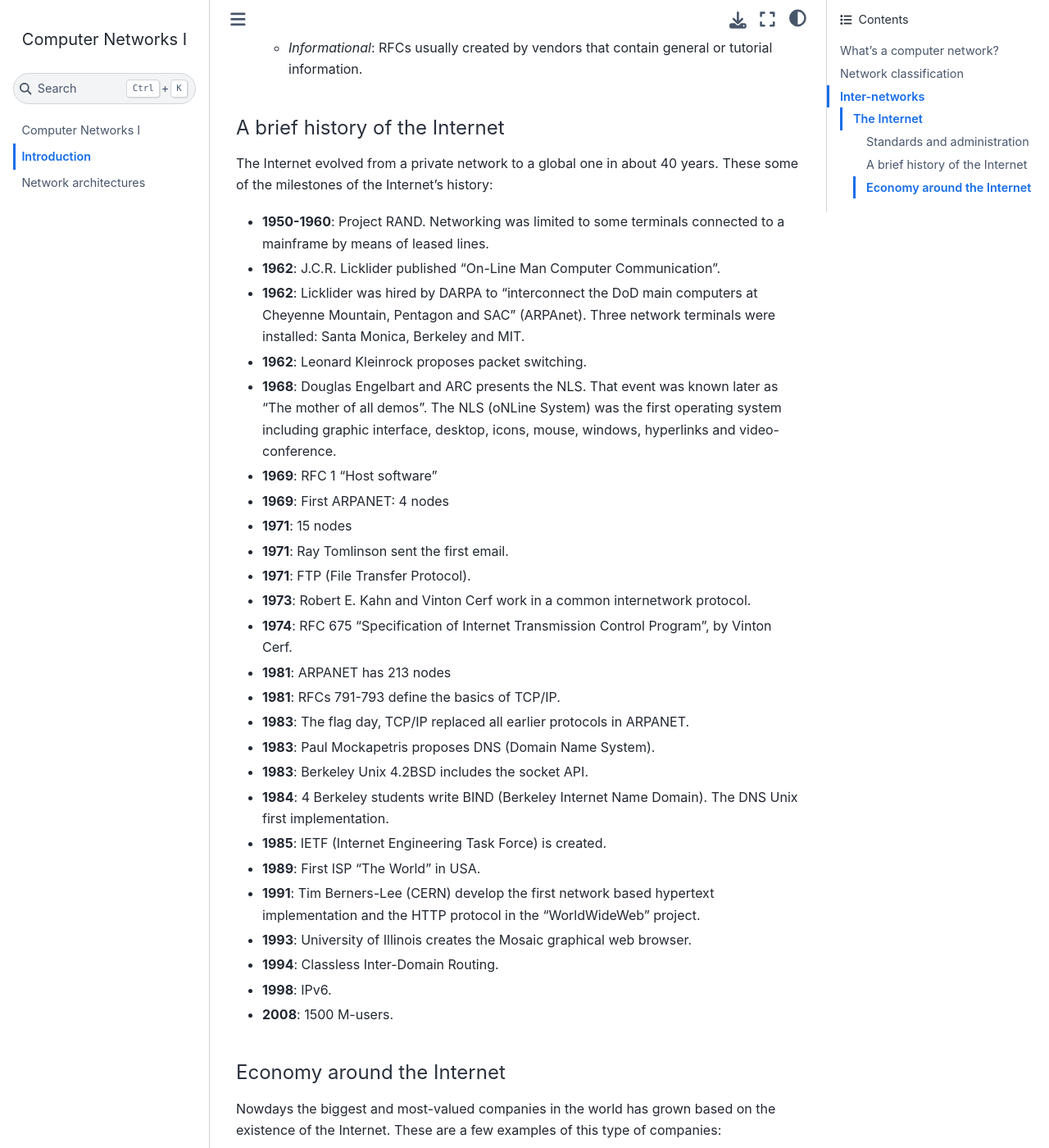
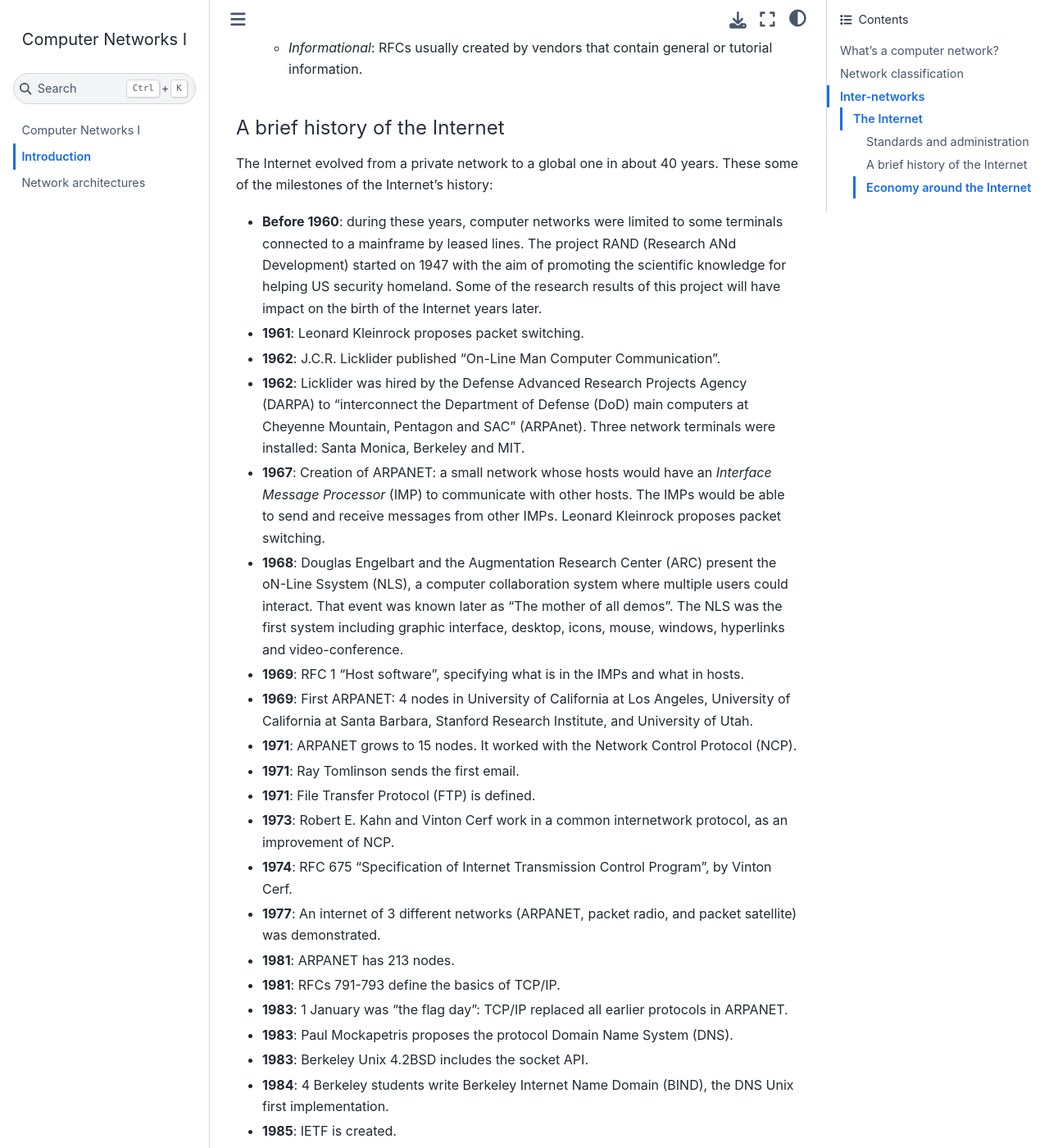
Before and after one commit to cletomartin/redes1, a Jupyter Book: the page built from introduction.md, in a window 1280 px wide and 1400 px high, scrolled down 6911 px. Shown: the whole window at 82% size. Built offline with Jupyter Book 1.0.4 settings and Sphinx 7.4.7 and the Sphinx Book theme 1.1.4, drawn with Linux system fonts in a browser that asks for light colours; some of the changed text lies outside the part shown.

Commit message:
more stuff

````diff
--- a/introduction.md
+++ b/introduction.md
@@ -12,7 +12,6 @@
 - The _nodes_ may represent a _host_ (like a PC or smartphone) or a _connecting device_ (like a router or a switch).
   Nodes are considered _terminal_ devices while the connecting devices are typically used to interconnect other nodes or other networks.
 - The _links_ represent a connection between the nodes. These links may be wired or through wireless signals. We will see different types of connections during this course.
-
 
 ```{note}
 A network can be as small as 2 computers connected through a wired connection and it can be as large as millions of nodes.
@@ -226,46 +225,62 @@
 The Internet evolved from a private network to a global one in about 40 years.
 These some of the milestones of the Internet's history:
 
-- **1950-1960**: Project RAND. Networking was limited to some terminals connected to a mainframe by means of leased lines.
+- **Before 1960**: during these years, computer networks were limited to some terminals connected to a mainframe by leased lines.
+  The project RAND (Research ANd Development) started on 1947 with the aim of promoting the scientific knowledge for helping US security homeland.
+  Some of the research results of this project will have impact on the birth of the Internet years later.
+- **1961**: Leonard Kleinrock proposes packet switching.
 - **1962**: J.C.R. Licklider published "On-Line Man Computer Communication".
-- **1962**: Licklider was hired by DARPA to "interconnect the DoD main computers at Cheyenne Mountain, Pentagon and SAC" (ARPAnet).
+- **1962**: Licklider was hired by the Defense Advanced Research Projects Agency (DARPA) to "interconnect the Department of Defense (DoD) main computers at Cheyenne Mountain, Pentagon and SAC" (ARPAnet).
   Three network terminals were installed: Santa Monica, Berkeley and MIT.
-- **1962**: Leonard Kleinrock proposes packet switching.
-- **1968**: Douglas Engelbart and ARC presents the NLS. That event was known later as "The mother of all demos".
-  The NLS (oNLine System) was the first operating system including graphic interface, desktop, icons, mouse, windows, hyperlinks and video-conference.
-- **1969**: RFC 1 "Host software"
-- **1969**: First ARPANET: 4 nodes
-- **1971**: 15 nodes
-- **1971**: Ray Tomlinson sent the first email.
-- **1971**: FTP (File Transfer Protocol).
-- **1973**: Robert E. Kahn and Vinton Cerf work in a common internetwork protocol.
+- **1967**: Creation of ARPANET: a small network whose hosts would have an _Interface Message Processor_ (IMP) to communicate with other hosts.
+  The IMPs would be able to send and receive messages from other IMPs.
+  Leonard Kleinrock proposes packet switching.
+- **1968**: Douglas Engelbart and the Augmentation Research Center (ARC) present the oN-Line Ssystem (NLS),
+  a computer collaboration system where multiple users could interact.
+  That event was known later as "The mother of all demos".
+  The NLS was the first system including graphic interface, desktop, icons, mouse, windows, hyperlinks and video-conference.
+- **1969**: RFC 1 "Host software", specifying what is in the IMPs and what in hosts.
+- **1969**: First ARPANET: 4 nodes in University of California at Los Angeles, University of California at Santa Barbara, Stanford Research Institute, and University of Utah.
+- **1971**: ARPANET grows to 15 nodes. It worked with the Network Control Protocol (NCP).
+- **1971**: Ray Tomlinson sends the first email.
+- **1971**: File Transfer Protocol (FTP) is defined.
+- **1973**: Robert E. Kahn and Vinton Cerf work in a common internetwork protocol, as an improvement of NCP.
 - **1974**: RFC 675 "Specification of Internet Transmission Control Program", by Vinton Cerf.
-- **1981**: ARPANET has 213 nodes
+- **1977**: An internet of 3 different networks (ARPANET, packet radio, and packet satellite) was demonstrated.
+- **1981**: ARPANET has 213 nodes.
 - **1981**: RFCs 791-793 define the basics of TCP/IP.
-- **1983**: The flag day, TCP/IP replaced all earlier protocols in ARPANET.
-- **1983**: Paul Mockapetris proposes DNS (Domain Name System).
+- **1983**: 1 January was "the flag day": TCP/IP replaced all earlier protocols in ARPANET.
+- **1983**: Paul Mockapetris proposes the protocol Domain Name System (DNS).
 - **1983**: Berkeley Unix 4.2BSD includes the socket API.
-- **1984**: 4 Berkeley students write BIND (Berkeley Internet Name Domain). The DNS Unix first implementation.
-- **1985**: IETF (Internet Engineering Task Force) is created.
-- **1989**: First ISP "The World" in USA.
-- **1991**: Tim Berners-Lee (CERN) develop the first network based hypertext implementation and the HTTP protocol in the "WorldWideWeb" project.
+- **1984**: 4 Berkeley students write Berkeley Internet Name Domain (BIND), the DNS Unix first implementation.
+- **1985**: IETF is created.
+- **1989**: First ISP "TheWorld.com" in the US.
+- **1991**: Tim Berners-Lee (at CERN) develop the first network based hypertext implementation and the HTTP protocol in the "WorldWideWeb" project.
 - **1993**: University of Illinois creates the Mosaic graphical web browser.
 - **1994**: Classless Inter-Domain Routing.
 - **1998**: IPv6.
 - **2008**: 1500 M-users.
+- **2023**: 5200 M-users (90% in developed countries and 57% in developing countries)
 
 #### Economy around the Internet
 
 Nowdays the biggest and most-valued companies in the world has grown based on the existence of the Internet.
 These are a few examples of this type of companies:
 
-- _Amazon_: found in 1994 by Jeff Bezos, initially based on the e-commerce bussiness, runs Amazon Web Services (AWS)
+- _Amazon_: founded in 1994, initially based on the e-commerce bussiness, runs Amazon Web Services (AWS)
   which is used by companies and developers for running lots of Internet services.
-- _Wikipedia_:
-- _Google_:
-- _Meta_:
-- _Microsoft_:
-- _Social media_:
-  - _Tik Tok_:
-  - _Instagram_:
-  - _X_:
+  - Revenue (2022): $513.98 billion
+  - Employees (2022): 1,112,555
+- _Alphabet_: founded in 2015 for re-structuring Google, the famous web search engine.
+  - Revenue (2022): $282.8 billion
+  - Employees (2022): 181,798
+- _Meta_: founded in 2004 and originally as the social media Facebook, is an Internet-based company focused on communication and marketing research.
+  It is also the owner of Instagram and WhatsApp, among others.
+  - Revenue (2022): $116.61 billion
+  - Employees (2023): 66,185
+- _Microsoft_: founded in 1975 and they are currently focusing on its cloud service called Azure.
+  - Revenue (2023): $211.9 billion
+  - Employees (2023): 238,000
+- _ByteDance_: founded in 2012, they are the owners of TikTok.
+  - Revenue (2022): $85.2 billion
+  - Employees (2023): 150,000
````
Also changed, not shown: other parts of introduction.md (+4 -4 lines), 1 other file.
